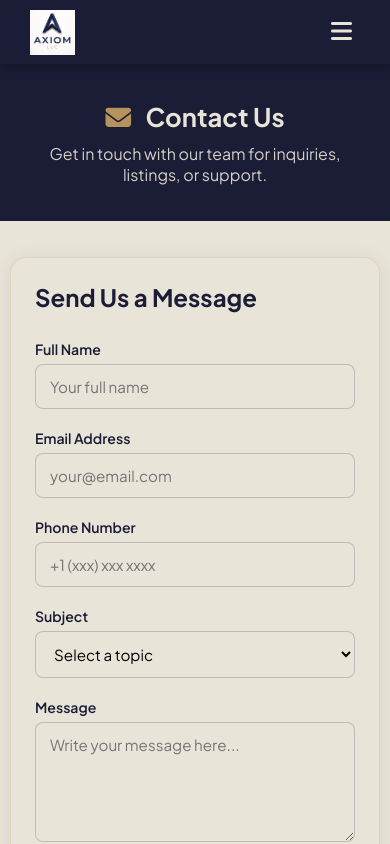
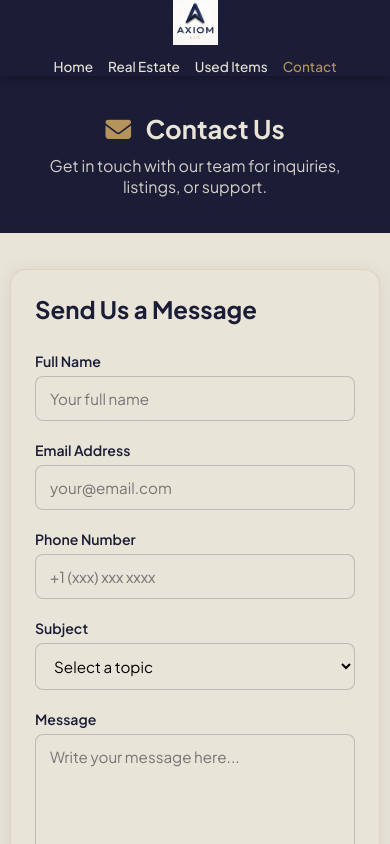
Before and after one commit to dphung88/real-estate-marketplace, a Next.js app: page /contact in a window 390 px wide. Shown: the top 844 px of the page. Built offline with nearby package versions, Linux system fonts and the light colour scheme.

Commit message:
Restore horizontal mobile menu and 1+4 gallery layout

```diff
--- a/app/globals.css
+++ b/app/globals.css
@@ -376,26 +376,22 @@ a.listing-card { text-decoration: none; color: inherit; }
 
   .detail-container { padding: 0 10px; width: 100%; }
 
-  /* Navbar Mobile */
-  .mobile-menu-btn { display: block !important; }
-  .nav-inner { height: 64px; flex-direction: row; padding: 0; }
-  .logo { margin-bottom: 0; }
+  /* Navbar Mobile - No Hamburger Menu, 4 items horizontal */
+  .mobile-menu-btn { display: none !important; }
+  .nav-inner { height: auto; flex-direction: column; padding: 10px 0; }
+  .logo { margin-bottom: 10px; }
   .nav-links {
-    display: none !important;
-  }
-  .nav-links.open {
+    position: static !important;
+    width: 100% !important;
+    height: auto !important;
+    background: transparent !important;
+    flex-direction: row !important;
+    flex-wrap: nowrap !important;
+    justify-content: center !important;
+    padding: 0 !important;
+    gap: 15px !important;
     display: flex !important;
-    position: fixed !important;
-    top: 0;
-    right: 0;
-    width: 250px !important;
-    height: 100vh !important;
-    background: var(--color-dark) !important;
-    flex-direction: column !important;
-    padding: 80px 30px !important;
-    gap: 20px !important;
-    z-index: 1000;
-    box-shadow: -5px 0 15px rgba(0,0,0,0.3) !important;
+    box-shadow: none !important;
   }
   .nav-links li { width: auto !important; }
   .nav-links a { font-size: 0.9rem !important; }
@@ -435,17 +431,25 @@ a.listing-card { text-decoration: none; color: inherit; }
     padding-bottom: 5px;
   }
 
-  /* Gallery Mobile */
+  /* Gallery Mobile - 1 big image, 4 small ones below */
   .z-gallery {
-    grid-template-columns: 1fr !important;
-    grid-template-rows: auto !important;
+    display: flex !important;
+    flex-direction: column !important;
+    gap: 10px !important;
     height: auto !important;
-    aspect-ratio: 16/10 !important;
-    margin-bottom: 20px;
   }
-  .z-gallery-item:not(:first-child) { display: none !important; }
-  .z-gallery-item:first-child { grid-row: auto !important; border-radius: 12px; height: 100% !important; }
-  .z-gallery-item img { position: static !important; }
+  .z-gallery-item:first-child {
+    width: 100% !important;
+    height: 300px !important;
+    border-radius: 12px !important;
+  }
+  .z-gallery-item:not(:first-child) {
+    display: none !important;
+  }
+
+  .mobile-only-thumbs {
+    display: grid !important;
+  }
 
   .footer-inner { flex-direction: column; justify-content: center; align-items: center; text-align: center; }
   .footer-inner > a { justify-content: center; }
```
Also changed, not shown: app/featured/[id]/FeaturedDetailContent.js (+15 -0 lines), app/real-estate/[id]/RealEstateDetailContent.js (+15 -0 lines).
